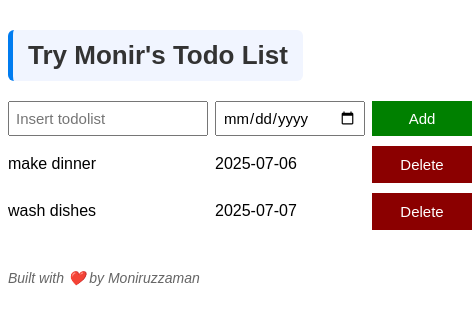
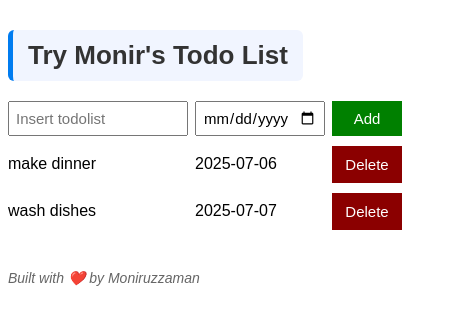
Before and after one commit to Monir135/Moniruzzaman-s-todolist, a plain HTML site: page src/index.html in a window 390 px wide. Shown: the whole page, 472 px wide, since content can reach past the window. Drawn offline with Linux system fonts and the light colour scheme.

Commit message:
unit for media add

```diff
--- a/src/rebuilt-todo.css
+++ b/src/rebuilt-todo.css
@@ -32,7 +32,7 @@ h2 {
 @media (max-width: 400px) {
   .three-input-grid,
   .input-container-grid {
-    grid-template-columns:180px 130px 70;
+    grid-template-columns:180px 130px 70px;
     column-gap: 7px;
     row-gap: 10px;
     align-items: center;
```
